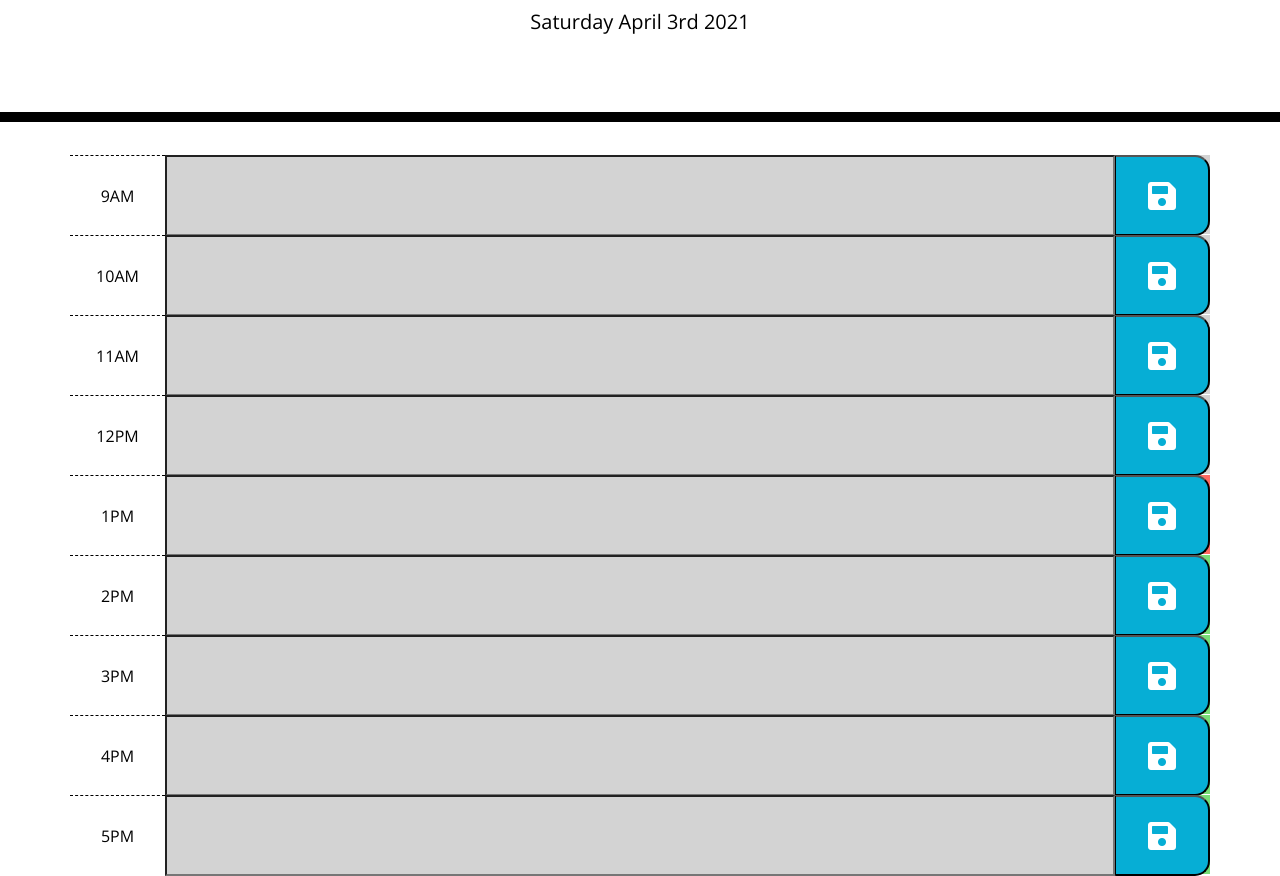
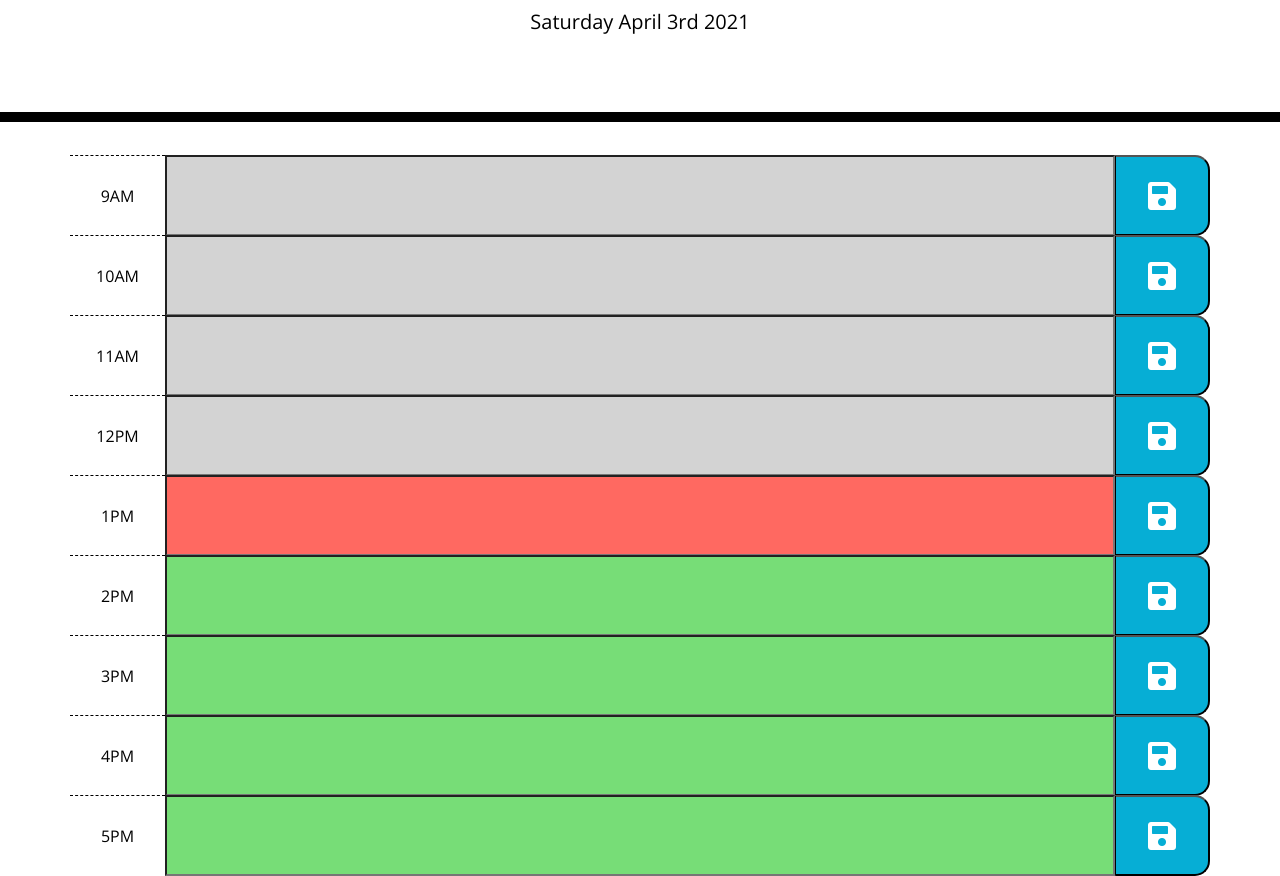
Before and after one commit to ARFreiler/Daily-Planner, a plain HTML site: page index.html in a window 1280 px wide. Shown: the part 182-1058 px from the top of the page. Drawn offline with nearby package versions, Linux system fonts and the light colour scheme.

Commit message:
removed class from inut tags to get coloring for hour to display properly.

```diff
--- a/index.html
+++ b/index.html
@@ -32,50 +32,49 @@
       <!-- Timeblocks go here -->
       <section id="9" class="row">
         <span class="col-1 hour">9AM</span>
-        <input id="hour9" class="col-10 past"></input>
+        <input id="hour9" class="col-10"></input>
         <button id="button" class="col-1 saveBtn"><i class="fas fa-save fa-2x"></i></button>
       </section>
       <section id="10" class="row">
         <span class="col-1 hour">10AM</span>
-        <input id="hour10" class="col-10 past"></input>
+        <input id="hour10" class="col-10"></input>
         <button class="col-1 saveBtn"><i class="fas fa-save fa-2x"></i></button>
       </section>
       <section id="11" class="row">
         <span class="col-1 hour">11AM</span>
-        <input id="hour11" class="col-10 past"></input>
+        <input id="hour11" class="col-10"></input>
         <button class="col-1 saveBtn"><i class="fas fa-save fa-2x"></i></button>
       </section>
       <section id="12" class="row">
         <span class="col-1 hour">12PM</span>
-        <input id="hour12" class="col-10 past"></input>
+        <input id="hour12" class="col-10"></input>
         <button class="col-1 saveBtn"><i class="fas fa-save fa-2x"></i></button>
       </section>
       <section id="13" class="row">
         <span class="col-1 hour">1PM</span>
-        <input id="hour13" class="col-10 past"></input>
+        <input id="hour13" class="col-10"></input>
         <button class="col-1 saveBtn"><i class="fas fa-save fa-2x"></i></button>
       </section>
       <section id="14" class="row">
         <span class="col-1 hour">2PM</span>
-        <input id="hour14" class="col-10 past"></input>
+        <input id="hour14" class="col-10"></input>
         <button class="col-1 saveBtn"><i class="fas fa-save fa-2x"></i></button>
       </section>
       <section id="15" class="row">
         <span class="col-1 hour">3PM</span>
-        <input id="hour15" class="col-10 past"></input>
+        <input id="hour15" class="col-10"></input>
         <button class="col-1 saveBtn"><i class="fas fa-save fa-2x"></i></button>
       </section>
       <section id="16" class="row">
         <span class="col-1 hour">4PM</span>
-        <input id="hour16" class="col-10 past"></input>
+        <input id="hour16" class="col-10"></input>
         <button class="col-1 saveBtn"><i class="fas fa-save fa-2x"></i></button>
       </section>
       <section id="17" class="row">
         <span class="col-1 hour">5PM</span>
-        <input id="hour17" class="col-10 past"></input>
+        <input id="hour17" class="col-10"></input>
         <button class="col-1 saveBtn"><i class="fas fa-save fa-2x"></i></button>
       </section>
-
     </div>
 
     <script src="https://cdnjs.cloudflare.com/ajax/libs/jquery/3.2.1/jquery.min.js"></script>
--- a/main.js
+++ b/main.js
@@ -7,7 +7,7 @@ console.log(currentDay.format('dddd MMMM Do YYYY'));
 document.getElementById("currentDay").innerHTML = currentDay.format('dddd MMMM Do YYYY');
 
 // Array of Planner Hours
-let hours = [9, 10, 11, 12, 13, 14, 15, 16, 17];
+let hours = [9, 10, 11, 12, 13, 14, 15, 16, 17, 18];
 // console.log(hours);
 // Set Current Hour for User Interface
 let currentHour = parseInt(moment().format('HH'));
@@ -16,10 +16,10 @@ console.log(currentHour);
 for (let i = 0; i < hours.length; i++) {
     const hour = hours[i];
     if (hour < currentHour) {
-        $("#" + hour).addClass("past");
+        $("#hour" + hour).addClass("past");
     } else if (hour === currentHour) {
-        $("#" + hour).addClass("present");
-    } else $("#" + hour).addClass("future");
+        $("#hour" + hour).addClass("present");
+    } else $("#hour" + hour).addClass("future");
 }
 
 // Variables for Interfacing with Planner
@@ -34,7 +34,7 @@ let input4PM = $("#hour16");
 let input5PM = $("#hour17");
 
 // Event Listener that sets User Input to Local Storage
-$("button").on("click", function() {
+$("button").on("click", function () {
     localStorage.setItem("9", (input9AM.val()));
     localStorage.setItem("10", (input10AM.val()))
     localStorage.setItem("11", (input11AM.val()))
@@ -48,12 +48,12 @@ $("button").on("click", function() {
 
 // Function to Get User Input from Local Storage
 function setData() {
-    console.log("hello");
+    console.log("Functioning");
     for (let index = 0; index < hours.length; index++) {
         const hourNumber = hours[index];
         var input = localStorage.getItem(hourNumber);
-     if (input !== null) $('#hour' + hourNumber).val(input);
-     console.log("hour" + hourNumber);
+        if (input !== null) $('#hour' + hourNumber).val(input);
+        console.log("hour" + hourNumber);
     }
 }
 
```
Also changed, not shown: style.css (line endings or trailing spaces).
